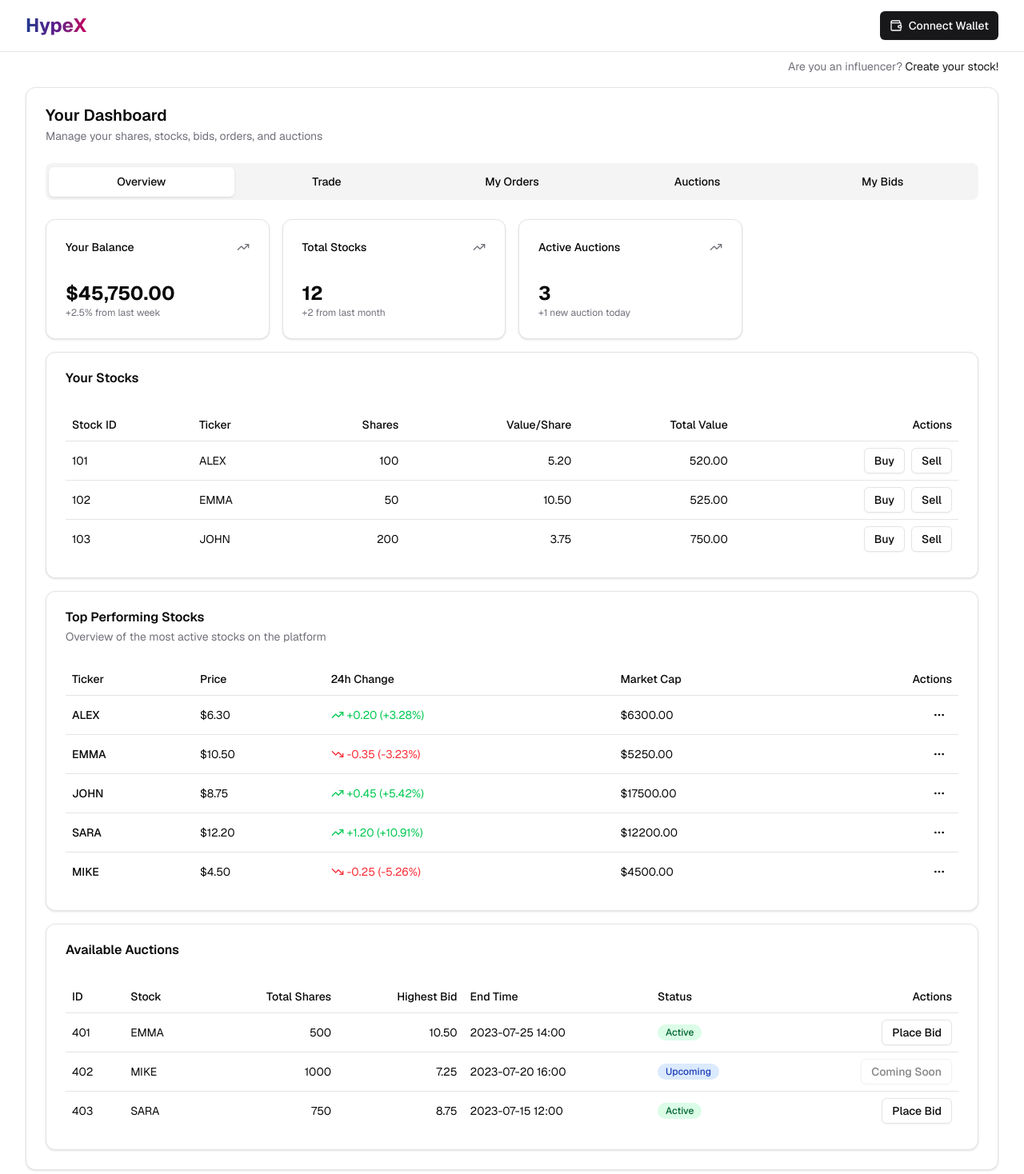
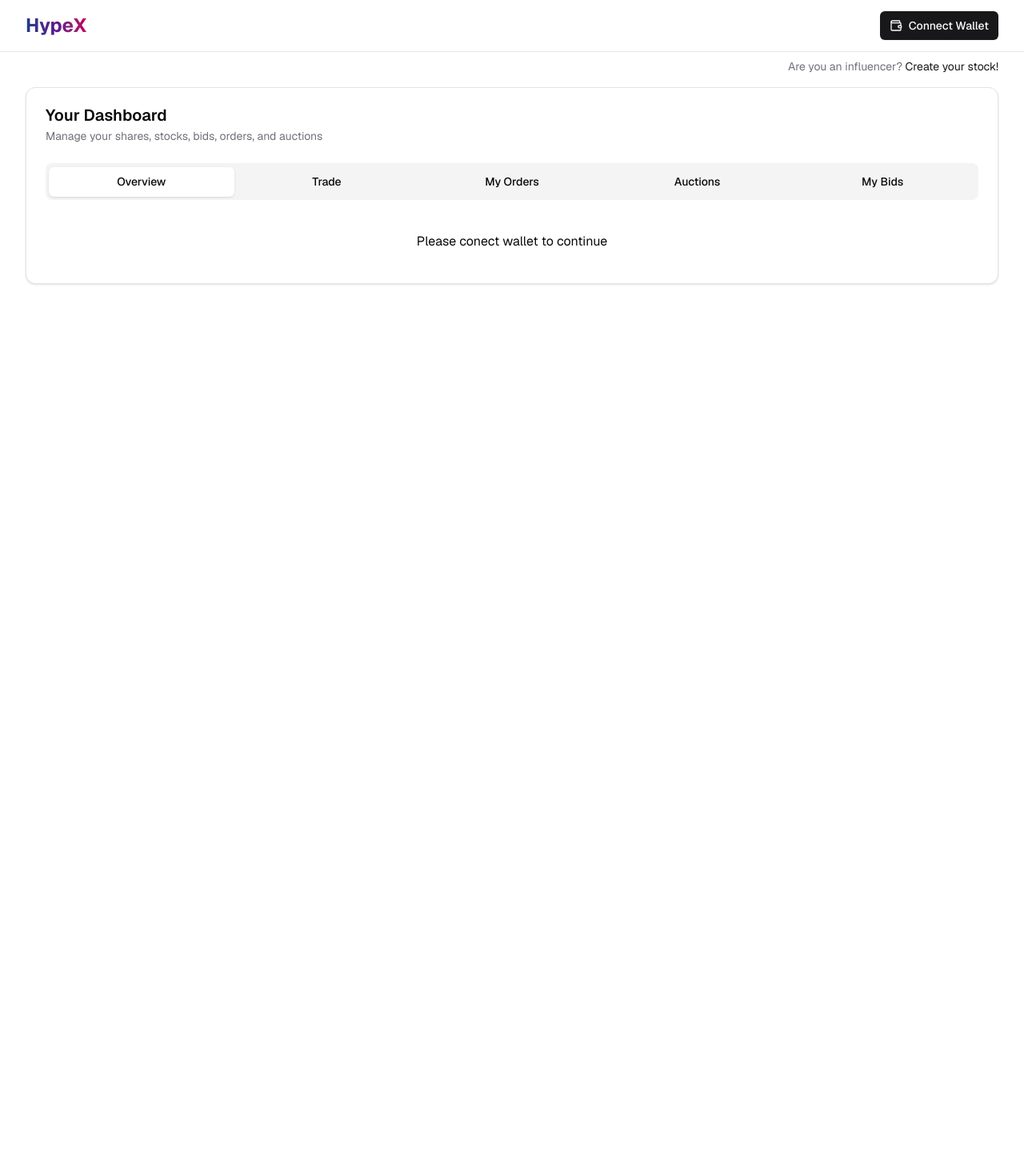
Before and after one commit to cudidotdev/influencer_stocks, a Next.js app in the folder ui/: page / in a window 1280 px wide. Shown: the top 1468 px of the page at 80% size. After the commit the page ends 800 px from the top, so only its background shows below. Built offline with nearby package versions, Linux system fonts and the light colour scheme.

Commit message:
view stocks and auctions

```diff
--- a/ui/app/(user)/auctions/page.tsx
+++ b/ui/app/(user)/auctions/page.tsx
@@ -1,5 +1,5 @@
-import { AuctionsTable } from "@/components/auctions-table";
+import { AuctionsView } from "@/components/users/auctions-view";
 
 export default function Home() {
-  return <AuctionsTable />;
+  return <AuctionsView />;
 }
--- a/ui/components/auctions-table.tsx
+++ b/ui/components/auctions-table.tsx
@@ -9,75 +9,23 @@ import {
   TableRow,
 } from "@/components/ui/table";
 import { Button } from "@/components/ui/button";
-import { useState, useEffect } from "react";
+import { AuctionStock } from "@/lib/stocks";
 
-type Auction = {
-  id: number;
-  stock_id: number;
-  ticker: string;
-  total_shares: number;
-  highest_bid: string;
-  end_time: string;
-  status: "active" | "upcoming";
-};
-
-export function AuctionsTable() {
-  const [auctions, setAuctions] = useState<Auction[]>([]);
-  const [loading, setLoading] = useState(true);
-
-  useEffect(() => {
-    // Mock data - would be replaced with actual contract query
-    const mockAuctions: Auction[] = [
-      {
-        id: 401,
-        stock_id: 102,
-        ticker: "EMMA",
-        total_shares: 500,
-        highest_bid: "10.50",
-        end_time: "2023-07-25 14:00",
-        status: "active",
-      },
-      {
-        id: 402,
-        stock_id: 104,
-        ticker: "MIKE",
-        total_shares: 1000,
-        highest_bid: "7.25",
-        end_time: "2023-07-20 16:00",
-        status: "upcoming",
-      },
-      {
-        id: 403,
-        stock_id: 105,
-        ticker: "SARA",
-        total_shares: 750,
-        highest_bid: "8.75",
-        end_time: "2023-07-15 12:00",
-        status: "active",
-      },
-    ];
-
-    setTimeout(() => {
-      setAuctions(mockAuctions);
-      setLoading(false);
-    }, 500);
-  }, []);
-
-  if (loading) {
-    return <div className="flex justify-center p-4">Loading auctions...</div>;
-  }
-
+export function AuctionsTable({
+  auctionedStocks: auctions,
+}: {
+  auctionedStocks: AuctionStock[];
+}) {
   return (
     <div>
       <Table>
         <TableHeader>
           <TableRow>
-            <TableHead>ID</TableHead>
-            <TableHead>Stock</TableHead>
+            <TableHead>Stock ID</TableHead>
+            <TableHead>Ticker</TableHead>
             <TableHead className="text-right">Total Shares</TableHead>
-            <TableHead className="text-right">Highest Bid</TableHead>
+            <TableHead className="text-right">Lowest Bid Price</TableHead>
             <TableHead>End Time</TableHead>
-            <TableHead>Status</TableHead>
             <TableHead className="text-right">Actions</TableHead>
           </TableRow>
         </TableHeader>
@@ -90,39 +38,24 @@ export function AuctionsTable() {
             </TableRow>
           ) : (
             auctions.map((auction) => (
-              <TableRow key={auction.id}>
-                <TableCell>{auction.id}</TableCell>
+              <TableRow key={auction.stock_id}>
+                <TableCell>{auction.stock_id}</TableCell>
                 <TableCell>{auction.ticker}</TableCell>
                 <TableCell className="text-right">
                   {auction.total_shares}
                 </TableCell>
                 <TableCell className="text-right">
-                  {auction.highest_bid}
+                  {auction.lowest_bid_price}
                 </TableCell>
-                <TableCell>{auction.end_time}</TableCell>
-                <TableCell>
-                  {auction.status === "active" && (
-                    <span className="inline-flex items-center rounded-full bg-green-100 px-2.5 py-0.5 text-xs font-medium text-green-800">
-                      Active
-                    </span>
-                  )}
-                  {auction.status === "upcoming" && (
-                    <span className="inline-flex items-center rounded-full bg-blue-100 px-2.5 py-0.5 text-xs font-medium text-blue-800">
-                      Upcoming
-                    </span>
-                  )}
-                </TableCell>
+                <TableCell>{auction.auction_end}</TableCell>
                 <TableCell className="text-right">
-                  {auction.status === "active" && (
-                    <Button variant="outline" size="sm">
-                      Place Bid
-                    </Button>
-                  )}
-                  {auction.status === "upcoming" && (
-                    <Button variant="outline" size="sm" disabled>
-                      Coming Soon
-                    </Button>
-                  )}
+                  <Button
+                    variant="outline"
+                    size="sm"
+                    className="cursor-pointer"
+                  >
+                    Place Bid
+                  </Button>
                 </TableCell>
               </TableRow>
             ))
--- a/ui/components/shares-table.tsx
+++ b/ui/components/shares-table.tsx
@@ -9,62 +9,9 @@ import {
   TableRow,
 } from "@/components/ui/table";
 import { Button } from "@/components/ui/button";
-import { useState, useEffect } from "react";
+import { Share } from "@/lib/shares";
 
-type Share = {
-  id: number;
-  stock_id: number;
-  ticker: string;
-  no_of_shares: number;
-  value_per_share: string;
-  total_value: string;
-};
-
-export function SharesTable() {
-  const [shares, setShares] = useState<Share[]>([]);
-  const [loading, setLoading] = useState(true);
-
-  useEffect(() => {
-    // Mock data - would be replaced with actual contract query
-    const mockShares: Share[] = [
-      {
-        id: 1,
-        stock_id: 101,
-        ticker: "ALEX",
-        no_of_shares: 100,
-        value_per_share: "5.20",
-        total_value: "520.00",
-      },
-      {
-        id: 2,
-        stock_id: 102,
-        ticker: "EMMA",
-        no_of_shares: 50,
-        value_per_share: "10.50",
-        total_value: "525.00",
-      },
-      {
-        id: 3,
-        stock_id: 103,
-        ticker: "JOHN",
-        no_of_shares: 200,
-        value_per_share: "3.75",
-        total_value: "750.00",
-      },
-    ];
-
-    setTimeout(() => {
-      setShares(mockShares);
-      setLoading(false);
-    }, 500);
-  }, []);
-
-  if (loading) {
-    return (
-      <div className="flex justify-center p-4">Loading your shares...</div>
-    );
-  }
-
+export function SharesTable({ shares }: { shares: Share[] }) {
   return (
     <div>
       <Table>
--- /dev/null
+++ b/ui/components/users/auctions-view.tsx
@@ -0,0 +1,53 @@
+"use client";
+
+import { AuctionsTable } from "@/components/auctions-table";
+import { ContractClient } from "@/lib/contract/Contract.client";
+import { AuctionStock, getAuctionedStock } from "@/lib/stocks";
+import { useContract } from "@/providers/contract";
+import { useWallet } from "@/providers/wallet";
+import { useEffect, useState } from "react";
+import { toast } from "sonner";
+
+export function AuctionsView() {
+  const [loading, setLoading] = useState(true);
+  const [auctionedStocks, setAuctionedStocks] = useState<AuctionStock[]>([]);
+  const { connect } = useWallet();
+  const { contractClient } = useContract();
+
+  async function loadData(contractClient: ContractClient) {
+    try {
+      setLoading(true);
+
+      const auctionedStocks = await getAuctionedStock(contractClient);
+
+      setAuctionedStocks(auctionedStocks);
+    } catch (error: any) {
+      toast.error("Error: " + error?.message);
+    } finally {
+      setLoading(false);
+    }
+  }
+
+  useEffect(() => {
+    if (!contractClient) {
+      connect();
+      return;
+    }
+
+    loadData(contractClient);
+  }, [contractClient?.sender]);
+
+  if (!contractClient?.sender) {
+    return (
+      <div className="flex justify-center p-4">
+        Please conect wallet to continue
+      </div>
+    );
+  }
+
+  if (loading) {
+    return <div className="flex justify-center p-4">Loading your data...</div>;
+  }
+
+  return <AuctionsTable auctionedStocks={auctionedStocks} />;
+}
--- a/ui/components/users/dashboard-layout.tsx
+++ b/ui/components/users/dashboard-layout.tsx
@@ -28,9 +28,9 @@ export default function UserDashboardLayout({
       <div className="flex justify-end mb-4">
         <p className="text-sm text-muted-foreground">
           Are you an influencer?{" "}
-          <a href="/influencer" className="text-primary hover:underline">
+          <Link href="/influencer" className="text-primary hover:underline">
             Create your stock!
-          </a>
+          </Link>
         </p>
       </div>
 
--- a/ui/components/users/market-overview.tsx
+++ b/ui/components/users/market-overview.tsx
@@ -12,9 +12,61 @@ import { TrendingUp } from "lucide-react";
 import { AuctionsTable } from "../auctions-table";
 import { TopStocksTable } from "./top-stocks-table";
 import { SharesTable } from "../shares-table";
+import { useWallet } from "@/providers/wallet";
+import { useEffect, useState } from "react";
+import { useContract } from "@/providers/contract";
+import { ContractClient } from "@/lib/contract/Contract.client";
+import { toast } from "sonner";
+import { getSharesbyOwner, Share } from "@/lib/shares";
+import { AuctionStock, getAuctionedStock } from "@/lib/stocks";
+import Link from "next/link";
 
 export function MarketOverview() {
+  const [loading, setLoading] = useState(true);
+  const [shares, setShares] = useState<Share[]>([]);
+  const [auctionedStocks, setAuctionedStocks] = useState<AuctionStock[]>([]);
+  const { connect } = useWallet();
+  const { contractClient } = useContract();
+
+  async function loadData(contractClient: ContractClient) {
+    try {
+      setLoading(true);
+
+      const shares = await getSharesbyOwner(contractClient);
+      const auctionedStocks = await getAuctionedStock(contractClient);
+
+      setShares(shares);
+      setAuctionedStocks(auctionedStocks);
+    } catch (error: any) {
+      toast.error("Error: " + error?.message);
+    } finally {
+      setLoading(false);
+    }
+  }
+
+  useEffect(() => {
+    if (!contractClient) {
+      connect();
+      return;
+    }
+
+    loadData(contractClient);
+  }, [contractClient?.sender]);
+
+  if (!contractClient?.sender) {
     return (
+      <div className="flex justify-center p-4">
+        Please conect wallet to continue
+      </div>
+    );
+  }
+
+  if (loading) {
+    return <div className="flex justify-center p-4">Loading your data...</div>;
+  }
+
+  return (
+    <div className="space-y-4">
       <div className="grid gap-4 md:grid-cols-2 lg:grid-cols-4">
         <Card>
           <CardHeader className="flex flex-row items-center justify-between space-y-0 pb-2">
@@ -23,8 +75,14 @@ export function MarketOverview() {
           </CardHeader>
 
           <CardContent>
-          <div className="text-2xl font-bold">$45,750.00</div>
-          <p className="text-xs text-muted-foreground">+2.5% from last week</p>
+            <div className="text-2xl font-bold">
+              {shares.reduce((acc, share) => (acc += +share.total_value), 0)}{" "}
+              HUAHUA
+            </div>
+
+            <p className="text-xs text-muted-foreground">
+              Total value of your shares
+            </p>
           </CardContent>
         </Card>
 
@@ -34,34 +92,60 @@ export function MarketOverview() {
             <TrendingUp className="h-4 w-4 text-muted-foreground" />
           </CardHeader>
           <CardContent>
-          <div className="text-2xl font-bold">12</div>
-          <p className="text-xs text-muted-foreground">+2 from last month</p>
+            <div className="text-2xl font-bold">{shares.length}</div>
+            <p className="text-xs text-muted-foreground">
+              Number of stocks you own part of
+            </p>
           </CardContent>
         </Card>
 
+        <Link href="/auctions">
           <Card>
             <CardHeader className="flex flex-row items-center justify-between space-y-0 pb-2">
-          <CardTitle className="text-sm font-medium">Active Auctions</CardTitle>
+              <CardTitle className="text-sm font-medium">
+                Active Auctions
+              </CardTitle>
               <TrendingUp className="h-4 w-4 text-muted-foreground" />
             </CardHeader>
             <CardContent>
-          <div className="text-2xl font-bold">3</div>
-          <p className="text-xs text-muted-foreground">+1 new auction today</p>
+              <div className="text-2xl font-bold">{auctionedStocks.length}</div>
+              <p className="text-xs text-muted-foreground">
+                You can bid on these stocks
+              </p>
+            </CardContent>
+          </Card>
+        </Link>
+      </div>
+
+      <Card className="col-span-full">
+        <CardHeader>
+          <CardTitle>Your Shares</CardTitle>
+          <CardDescription>
+            <p className="mt-1">Stocks whose shares you own</p>
+            <p>Prices are in HUAHUA</p>
+          </CardDescription>
+        </CardHeader>
+        <CardContent>
+          <SharesTable shares={shares} />
         </CardContent>
       </Card>
 
       <Card className="col-span-full">
         <CardHeader>
-          <CardTitle>Your Stocks</CardTitle>
+          <CardTitle>Available Auctions</CardTitle>
+          <CardDescription>
+            <p className="mt-1">Stocks available for bidding</p>
+            <p>Prices are in HUAHUA</p>
+          </CardDescription>
         </CardHeader>
         <CardContent>
-          <SharesTable />
+          <AuctionsTable auctionedStocks={auctionedStocks} />
         </CardContent>
       </Card>
 
       <Card className="col-span-full">
         <CardHeader>
-          <CardTitle>Top Performing Stocks</CardTitle>
+          <CardTitle>Top Active Stocks</CardTitle>
           <CardDescription>
             Overview of the most active stocks on the platform
           </CardDescription>
@@ -70,15 +154,6 @@ export function MarketOverview() {
           <TopStocksTable />
         </CardContent>
       </Card>
-
-      <Card className="col-span-full">
-        <CardHeader>
-          <CardTitle>Available Auctions</CardTitle>
-        </CardHeader>
-        <CardContent>
-          <AuctionsTable />
-        </CardContent>
-      </Card>
     </div>
   );
 }
--- /dev/null
+++ b/ui/lib/shares.ts
@@ -0,0 +1,38 @@
+import { ContractClient } from "./contract/Contract.client";
+import { getStockById, getStockValue } from "./stocks";
+
+export type Share = {
+  id: number;
+  stock_id: number;
+  ticker: string;
+  no_of_shares: number;
+  value_per_share: string;
+  total_value: string;
+};
+
+export async function getSharesbyOwner(contractClient: ContractClient) {
+  const shares_res = await contractClient.getSharesByOwner({
+    owner: contractClient.sender,
+  });
+
+  const shares: Share[] = [];
+
+  for (const share of shares_res.shares) {
+    const value = await getStockValue(contractClient, share.stock_id);
+
+    const ticker = (await getStockById(contractClient, share.stock_id)).ticker;
+
+    const formatted_shares: Share = {
+      id: share.id,
+      stock_id: share.stock_id,
+      no_of_shares: share.no_of_shares,
+      value_per_share: value.toFixed(6),
+      total_value: (share.no_of_shares * value).toFixed(6),
+      ticker,
+    };
+
+    shares.push(formatted_shares);
+  }
+
+  return shares;
+}
--- a/ui/lib/stocks.ts
+++ b/ui/lib/stocks.ts
@@ -15,6 +15,14 @@ export type Stock = {
   total_bids?: number;
 };
 
+export type AuctionStock = {
+  stock_id: number;
+  ticker: string;
+  total_shares: number;
+  lowest_bid_price: string;
+  auction_end: string;
+};
+
 export async function getStocksByInfluencer(
   contractClient: ContractClient,
   influencer: string,
@@ -28,7 +36,7 @@ export async function getStocksByInfluencer(
   for (const stock of res.stocks) {
     const status: Stock["status"] = !stock.auction_end
       ? "upcoming"
-      : stock.auction_end > moment.utc().valueOf()
+      : stock.marked_as_active_auction
         ? "in_auction"
         : "trading";
 
@@ -95,3 +103,59 @@ export async function getStocksByInfluencer(
 
   return stocks;
 }
+
+export async function getAuctionedStock(contractClient: ContractClient) {
+  const stocksInAuction = (
+    await contractClient.getAllStocks({
+      inAuction: true,
+    })
+  ).stocks;
+
+  const auctionedStocks: AuctionStock[] = [];
+
+  for (const stock of stocksInAuction) {
+    const lowest_bid_price = (
+      await contractClient.getMinimumBidPrice({
+        sharesRequested: 1,
+        stockId: stock.id,
+      })
+    ).min_price;
+
+    const auction_end = moment.utc(stock.auction_end).format("YYYY-MM-DD");
+
+    auctionedStocks.push({
+      stock_id: stock.id,
+      total_shares: stock.total_shares,
+      ticker: stock.ticker,
+      lowest_bid_price,
+      auction_end,
+    });
+  }
+
+  return auctionedStocks;
+}
+
+export async function getStockValue(
+  contractClient: ContractClient,
+  stockId: number,
+) {
+  // ordered by last sale first
+  const sales_res = await contractClient.getSalesByStock({ stockId });
+
+  const sales = sales_res.sales;
+
+  // get value of last sale
+  const value = sales?.[0].price_per_share || 0;
+
+  // convert from uhuahua to huahua
+  return value / 1_000_000;
+}
+
+export async function getStockById(
+  contractClient: ContractClient,
+  stockId: number,
+) {
+  const stock = (await contractClient.getStockById({ stockId })).stock;
+
+  return stock;
+}
```
Lines whose indentation alone changed are shown as unchanged.
